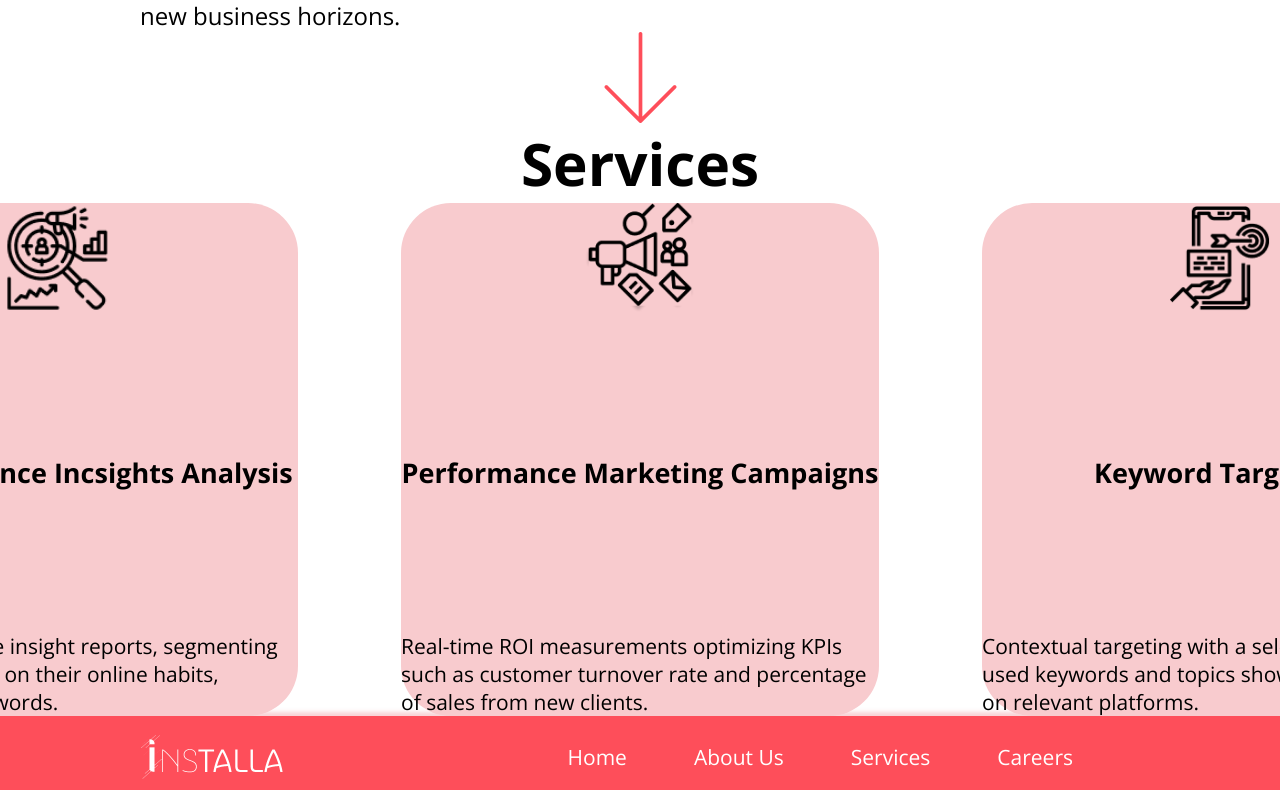
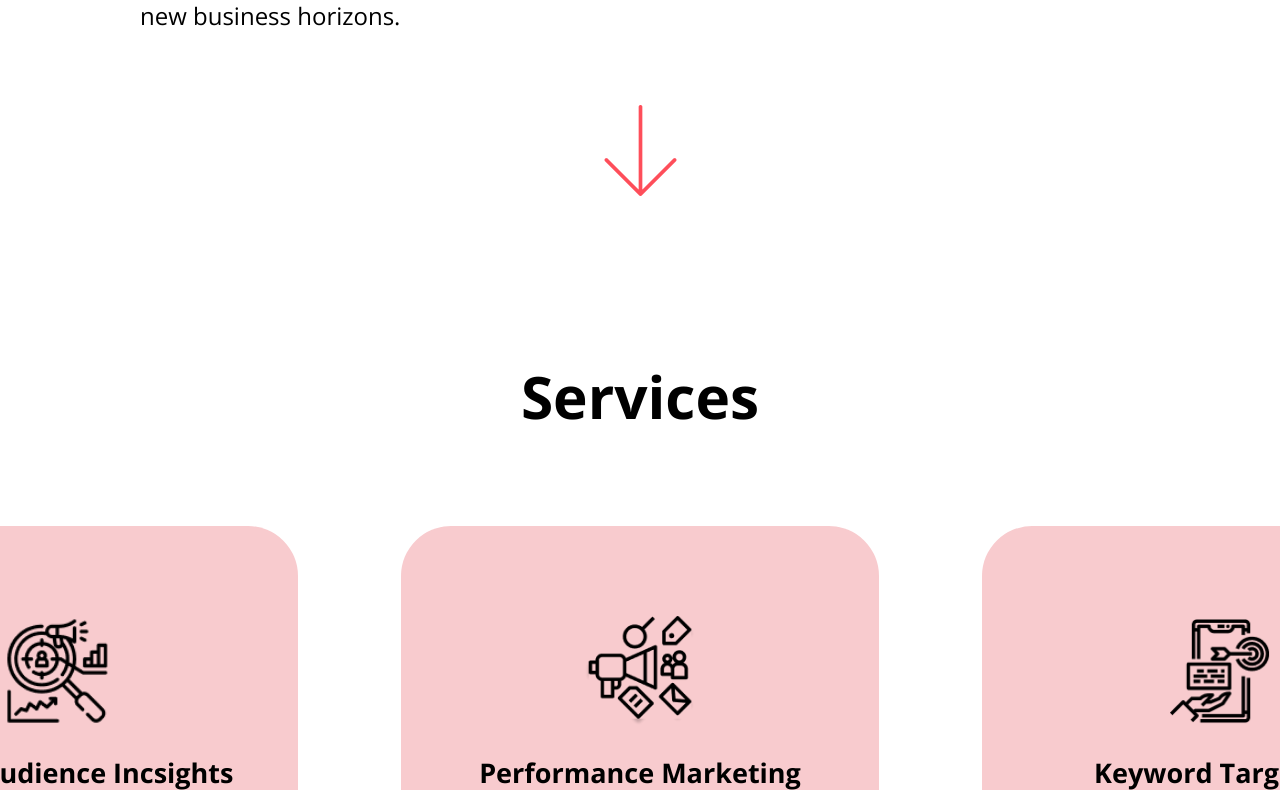
Before and after one commit to Lerts007/websiteByLayout, a React (Create React App) app: page / in a window 1280 px wide. Shown: the part 490-1280 px from the top of the page. Built offline with nearby package versions, Linux system fonts and the light colour scheme.

Commit message:
Работа с media

```diff
--- a/src/components/UI/homePage/HomePage.css
+++ b/src/components/UI/homePage/HomePage.css
@@ -6,9 +6,11 @@
 }
 
 .section_1 {
+  height: calc(100vh - 194px);
   display: flex;
   align-items: center;
   flex-direction: column;
+  justify-content: space-between;
 }
 .section_1_info {
   display: flex;
@@ -44,6 +46,8 @@
 }
 
 .section_2 {
+  margin-top: 160px;
+  height: calc(100vh - 194px);
   display: flex;
   flex-direction: column;
   align-items: center;
@@ -56,16 +60,18 @@
 }
 
 .section_2_info {
+  margin-top: 90px;
+
   display: flex;
   justify-content: space-between;
 }
 .section_2_info div {
+  padding: 90px 38px 0 38px;
   width: 478px;
   height: 513px;
 
   display: flex;
   flex-direction: column;
-  justify-content: space-between;
   align-items: center;
 
   background: #f8cbce;
@@ -78,8 +84,8 @@
 }
 
 .section_2_info h4 {
-  flex: 1 0 1;
-
+  height: 74px;
+  margin-top: 28px;
   font-family: "Open Sans";
   font-size: 27px;
   font-weight: 700;
@@ -87,6 +93,7 @@
 }
 
 .section_2_info p {
+  margin-top: 6px;
   font-family: "Open Sans";
   font-size: 21px;
   font-weight: 400;
```
